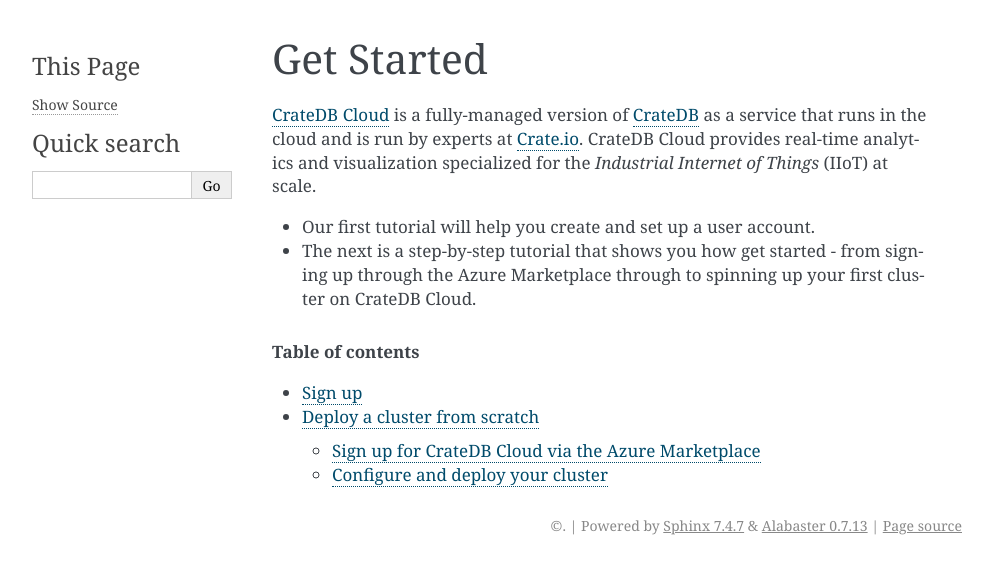
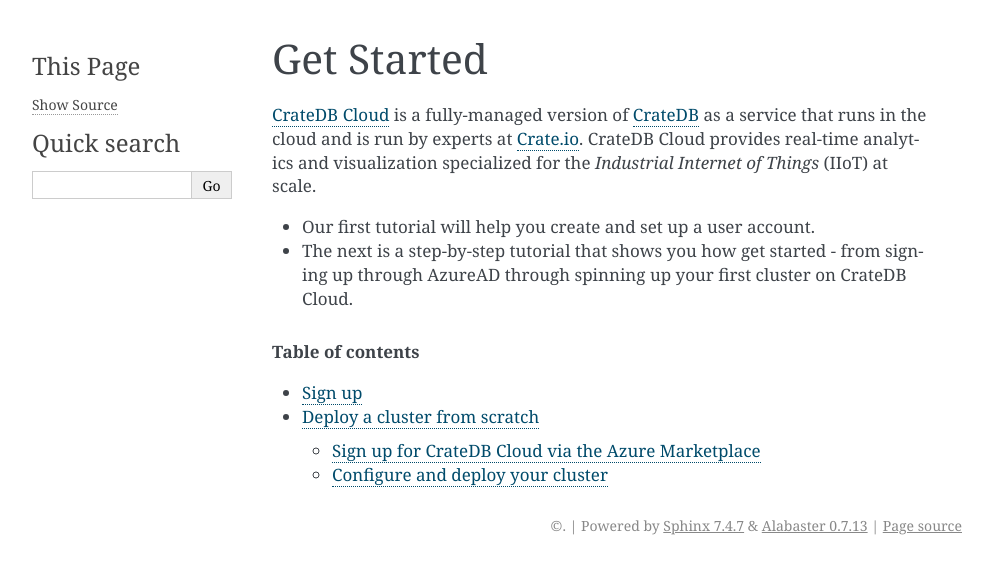
Before and after one commit to crate/cloud-tutorials, a Sphinx documentation site: the page built from docs/getting-started/index.rst, in a window 1280 px wide. Shown: the top 574 px of the page, without its empty margins (148-1141 px from the left). Built offline with Sphinx 7.4.7, drawn with Linux system fonts in a browser that asks for light colours.

```diff
--- a/docs/getting-started/index.rst
+++ b/docs/getting-started/index.rst
@@ -12,8 +12,8 @@ of Things* (IIoT) at scale.
 * Our first tutorial will help you create and set up a user account.
 
 * The next is a step-by-step tutorial that shows you how get started - from
-  signing up through the Azure Marketplace through to spinning up your first
-  cluster on CrateDB Cloud.
+  signing up through AzureAD through spinning up your first cluster on CrateDB
+  Cloud.
 
 
 .. rubric:: Table of contents
```
Also changed, not shown: docs/getting-started/sign-up.rst (+4 -4 lines), docs/_assets/img/cloud-sign-in-azure-new.png (added).
